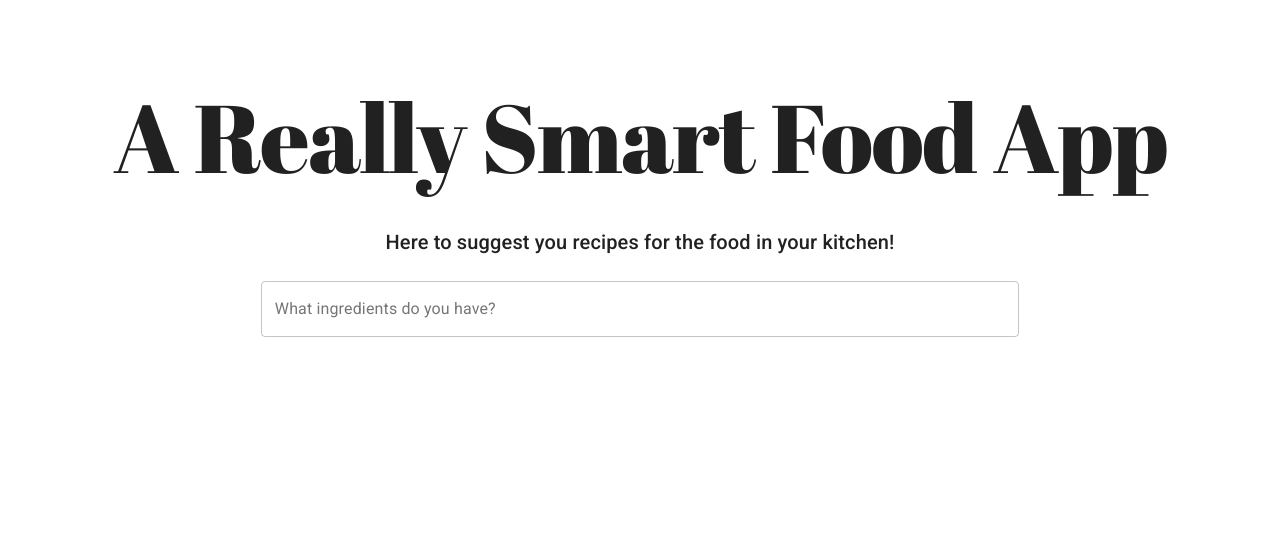
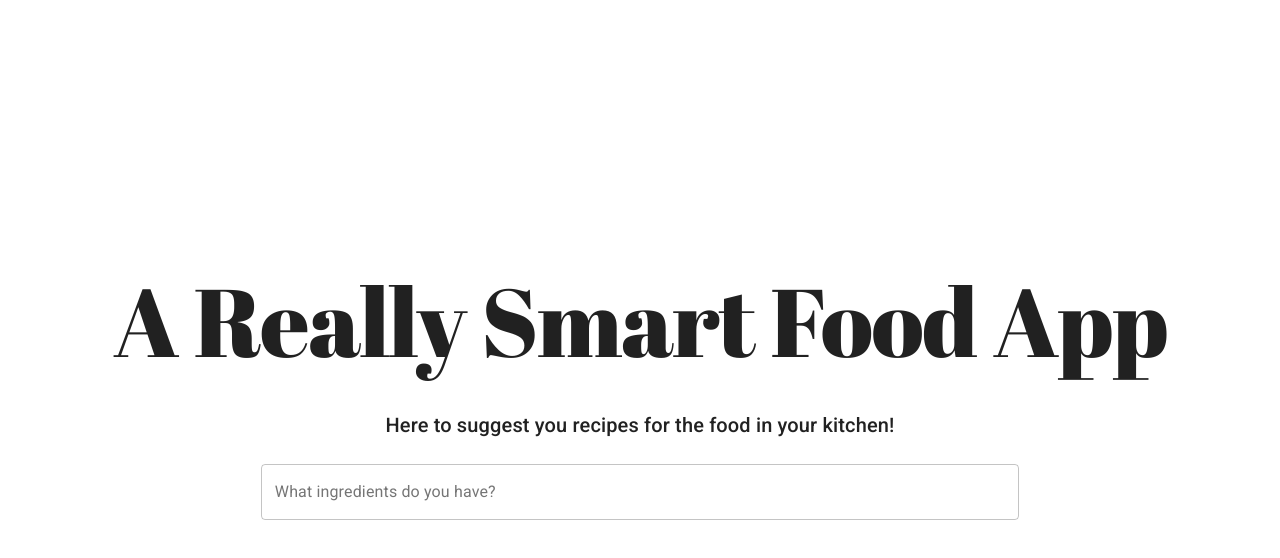
Before and after one commit to GuolinY/ImperialReallySMARTFoodAPP, a Next.js app: page / in a window 1280 px wide. Shown: the top 558 px of the page. Built offline with nearby package versions, Linux system fonts and the light colour scheme.

Commit message:
Frontpage UI vertical center

```diff
--- a/components/_Layout.jsx
+++ b/components/_Layout.jsx
@@ -10,8 +10,8 @@ import { Typography } from "@material-ui/core";
 
 export default function Layout({
   title = "A Really Smart Food App",
+  flex = false,
   children,
-  home,
 }) {
   const redirect = (url) => {
     console.log(url);
@@ -19,7 +19,7 @@ export default function Layout({
   };
 
   return (
-    <div className={styles.container}>
+    <div className={flex ? styles.flexContainer : styles.container}>
       <Head>
         <title>{title}</title>
         <meta name="viewport" content="initial-scale=1.0, width=device-width" />
@@ -42,6 +42,7 @@ export default function Layout({
 }
 
 Layout.propTypes = {
-  title: PropTypes.string,
+  title: PropTypes.string.isRequired,
+  flex: PropTypes.bool,
   children: PropTypes.any,
 };
--- a/pages/index.jsx
+++ b/pages/index.jsx
@@ -102,7 +102,7 @@ export default function Home() {
   };
 
   return (
-    <Layout title="A Really Smart Food App" home>
+    <Layout title="A Really Smart Food App" flex>
       <Grid container justify="center" alignItems="center">
         <Grid item xs={12}>
           <Typography variant="h1" className={classes.title} gutterBottom>
--- a/styles/Home.module.css
+++ b/styles/Home.module.css
@@ -6,6 +6,18 @@
   height: 100vh;
   text-align: center;
 }
+
+.flexContainer {
+  min-height: 100vh;
+  padding: 0 0.5rem;
+  display: flex;
+  flex-direction: column;
+  justify-content: center;
+  align-items: center;
+  height: 100vh;
+  text-align: center;
+}
+
 
 .main {
   padding: 5rem 0;
```
